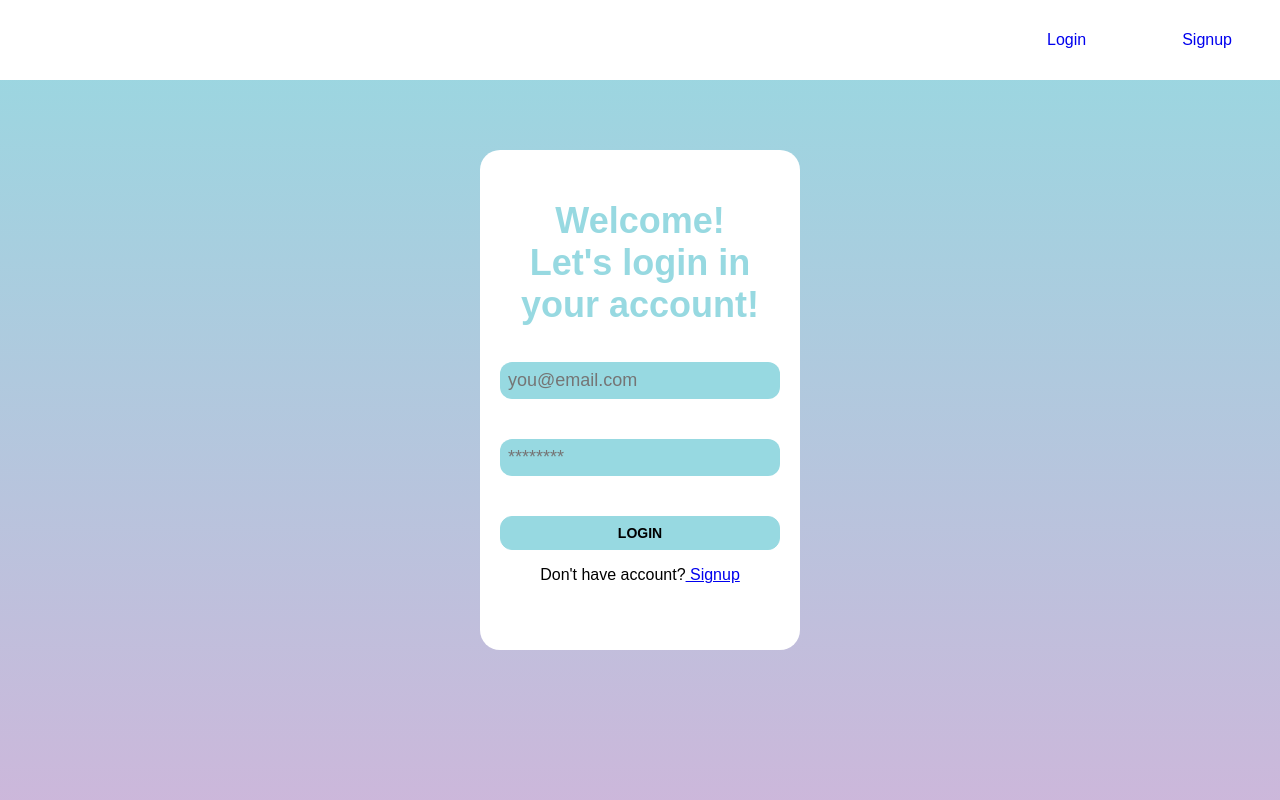
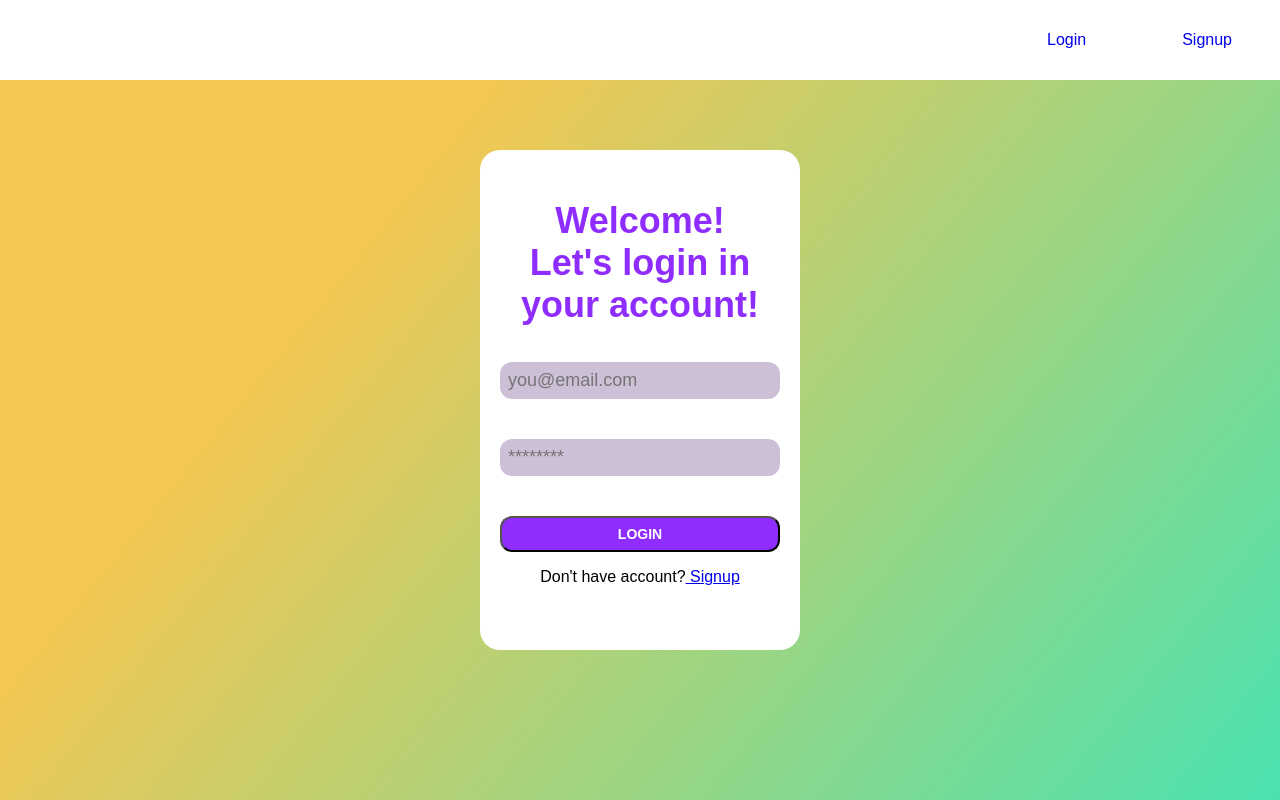
Before and after one commit to AintzaneM/hookup-client, a React (Create React App) app: page /login in a window 1280 px wide. Shown: the top 800 px of the page. Built offline with nearby package versions, Linux system fonts and the light colour scheme; no server answers; the HTML template or start-up script is replaced by a standard one.

Commit message:
css style color background &buttons

```diff
--- a/src/App.css
+++ b/src/App.css
@@ -77,7 +77,7 @@ li{
 }
 
 .title-login , .title-signup  {
-  color: #97D9E1;
+  color: #8e2dfd;
   font-family: sans-serif;
   font-size: 36px;
   font-weight: 600;
@@ -115,7 +115,7 @@ li{
 
 /*FORM INPUTS*/
 .form-addExperience input , .form-addSkill input, .form-login input, .form-signup input, .form-getContact input {
-  background-color:#97D9E1;
+  background-color:#cdbfd6;
   border-radius: 12px;
   border: 0;
   box-sizing: border-box;
@@ -130,7 +130,7 @@ li{
 }
 
 .form-editExperience input {
-  background-color:#97D9E1;
+  background-color: #cdbfd6;
   border-radius: 12px;
   border: 0;
   box-sizing: border-box;
@@ -152,10 +152,9 @@ li{
 /*BUTTONS*/
 
 .btn-logout , .btn-login, .btn-signup, .btn-submit-skill, .btn-submit-experience, .btn-submit-edition{
-  background: #97D9E1;
-  border: 1px solid #97D9E1;
+  background: #8e2dfd;
   border-radius: 12px;
-  color:black;
+  color:white;
   cursor: pointer;
   display: inline-block;
   font-size: 14px;
@@ -166,10 +165,9 @@ li{
   width: 100%;
 }
 .btn-addSkill, .btn-addExperience, .btn-back, .btn-contact{
-  background: #D9AFD9;
-  border: 1px solid #97D9E1;
+  background: #8e2dfd;
   border-radius: 12px;
-  color:black;
+  color: white;
   cursor: pointer;
   display: inline-block;
   font-size: 14px;
@@ -182,8 +180,7 @@ li{
 }
 
 .btn-delete, .btn-edit-experience , .btn-submit-email{
-  background: #D9AFD9;
-  border: 1px solid #97D9E1;
+  background:#8e2dfd;
   border-radius: 12px;
   color:black;
   cursor: pointer;
--- a/src/components/navbar/Navbar.js
+++ b/src/components/navbar/Navbar.js
@@ -30,7 +30,7 @@ class Navbar extends React.Component {
             </li>
             <li>
               <Link to="/">
-                <button className="btn-logout" onClick={() => this.logoutUser()}>Logout</button>
+                <button className="btn-logout" onClick={() => this.logoutUser()}><strong>Logout</strong></button>
               </Link>
             </li>
           </ul>
--- a/src/index.css
+++ b/src/index.css
@@ -4,13 +4,7 @@ body {
   font-family: Arial, Helvetica, sans-serif;
   -webkit-font-smoothing: antialiased;
   -moz-osx-font-smoothing: grayscale;
-
-  background-color: #D9AFD9;
-  background-image: -webkit-linear-gradient(0deg, #D9AFD9 0%, #97D9E1 100%);
-  background-image: -moz-linear-gradient(0deg, #D9AFD9 0%, #97D9E1 100%);
-  background-image: -o-linear-gradient(0deg, #D9AFD9 0%, #97D9E1 100%);
-  background-image: linear-gradient(0deg, #D9AFD9 0%, #97D9E1 100%);
-
+  background-image: linear-gradient( 129.1deg,  rgba(243,199,83,1) 26.8%, rgba(18,235,207,1) 114.1% );
 }
 
 code {
```
